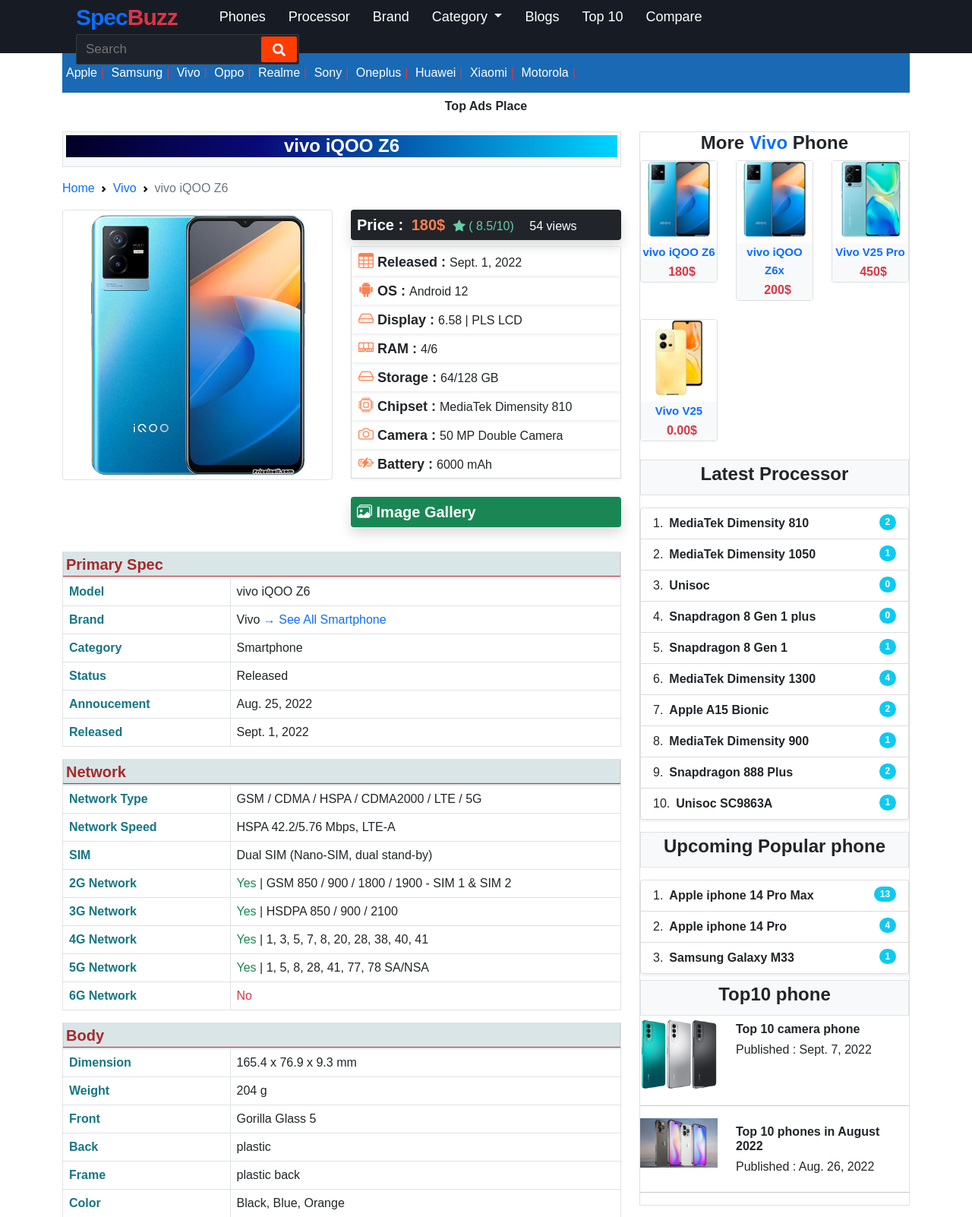
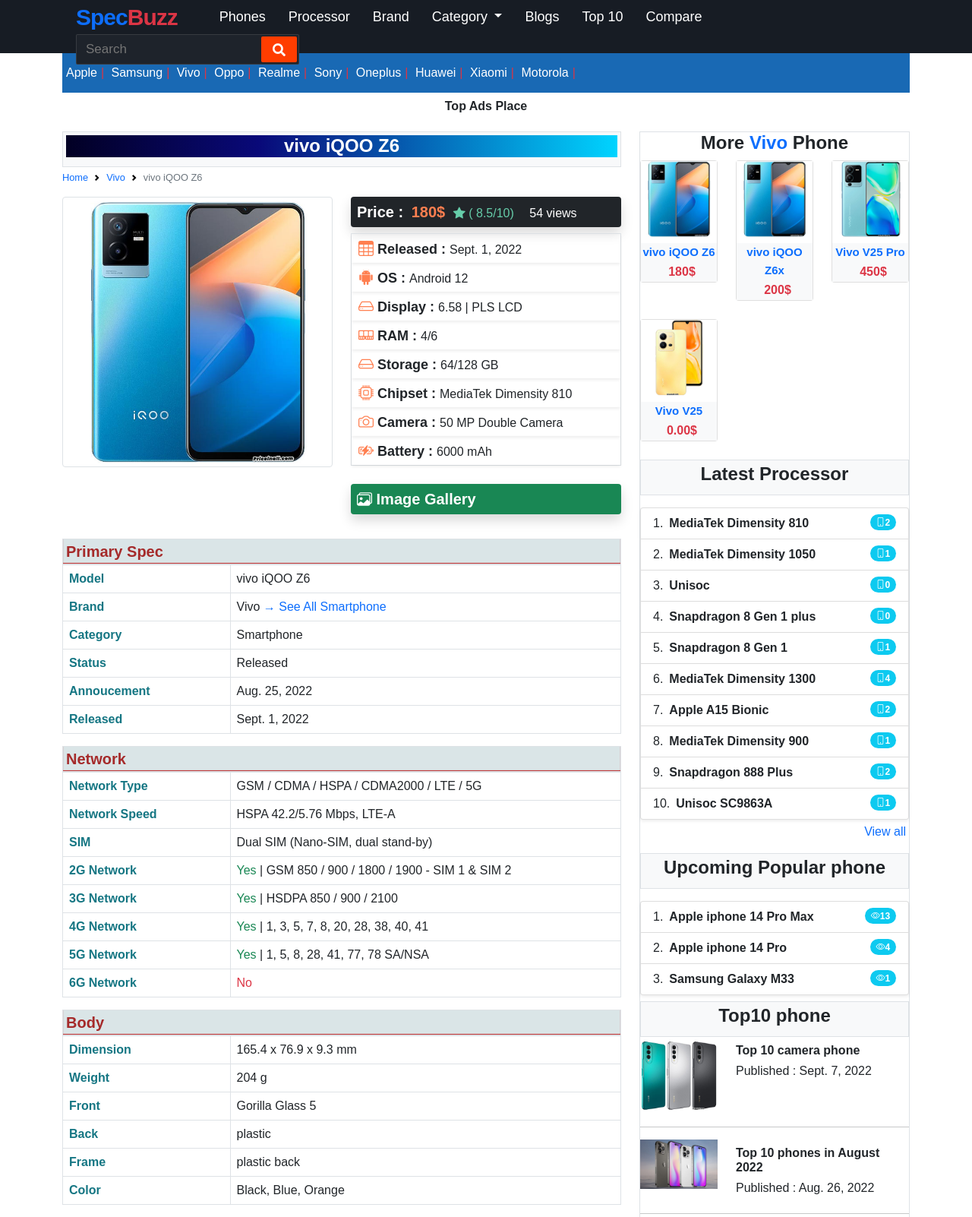
Before and after one commit to engnraminul/Phone-Store, a Django app: a page that uses templates/base.html in a window 1280 px wide. Shown: the top 1602 px of the page at 76% size. Run offline with Django 4.2, Linux system fonts and the light colour scheme; data comes from the database, SQL or seed files in the repository; both versions use the stored data as it was after the commit; some libraries are stand-ins or nearby versions.

Commit message:
Some design update

```diff
--- a/templates/base.html
+++ b/templates/base.html
@@ -74,7 +74,7 @@
               <div class="d-grid p-1 mb-3 text-center border bg-light">
                 <h2 class="h4 fw-bold">Latest Processor</h2>
               </div>
-              <ol class="list-group list-group-numbered pb-3">
+              <ol class="list-group list-group-numbered">
                 {% for processor in request|processor_tags %}
                 <li
                   class="list-group-item d-flex justify-content-between align-items-start shadow-sm"
@@ -87,12 +87,19 @@
                       >{{processor.title}}
                     </a>
                   </div>
-                  <span class="badge bg-info rounded-pill"
+                  <span class=" bi bi-phone badge bg-info rounded-pill"
                     >{{processor.phone_processor.count}}</span
                   >
                 </li>
                 {% endfor %}
               </ol>
+
+              <div class="pb-3 text-end p-1">
+                <a href="{% url 'Phone:Processor_by_brand' slug='snapdragon' %}">View all</a>
+              </div>
+
+
+
 
               <!-- Upcoming Popular -->
               <div class="d-grid p-1 mb-3 text-center border bg-light">
@@ -111,8 +118,8 @@
                       >{{phone.name}}
                     </a>
                   </div>
-                  <span class="badge bg-info rounded-pill"
-                    >{{phone.views}}</span
+                  <span class=" bi bi-eye badge bg-info rounded-pill"
+                    >{{ phone.views}}</span
                   >
                 </li>
                 {% endfor %}
--- a/templates/phone/phone_details.html
+++ b/templates/phone/phone_details.html
@@ -24,7 +24,7 @@
 
 {% block body %}
 
-<div class="d-grid p-1 mb-3 text-center border bg-light">
+<div class="d-grid p-1 mb-1 text-center border bg-light">
     <h1 class="h4 fw-bold page-title">{{phone.name}}</h1>
 </div>
 
@@ -39,7 +39,7 @@
 
 
     <div class="row">
-        <div class="col-lg-6 col-md-6 col-12 mb-4">
+        <div class="col-lg-6 col-md-6 col-12 mb-3">
             <a href="{% url 'Phone:phone_gallery' slug=phone.slug %}"><img class="img-thumbnail" src="{{phone.thumbnail.url}}" alt="{{phone.name}}"></a>
 
         </div>
@@ -896,6 +896,10 @@
      }
      #more {display: none;}
 
+     .breadcrumb {
+          font-size: 0.8rem;
+     }
+
    </style>
 
 <!-- JavaScript Code -->
```
Also changed, not shown: db.sqlite3.
